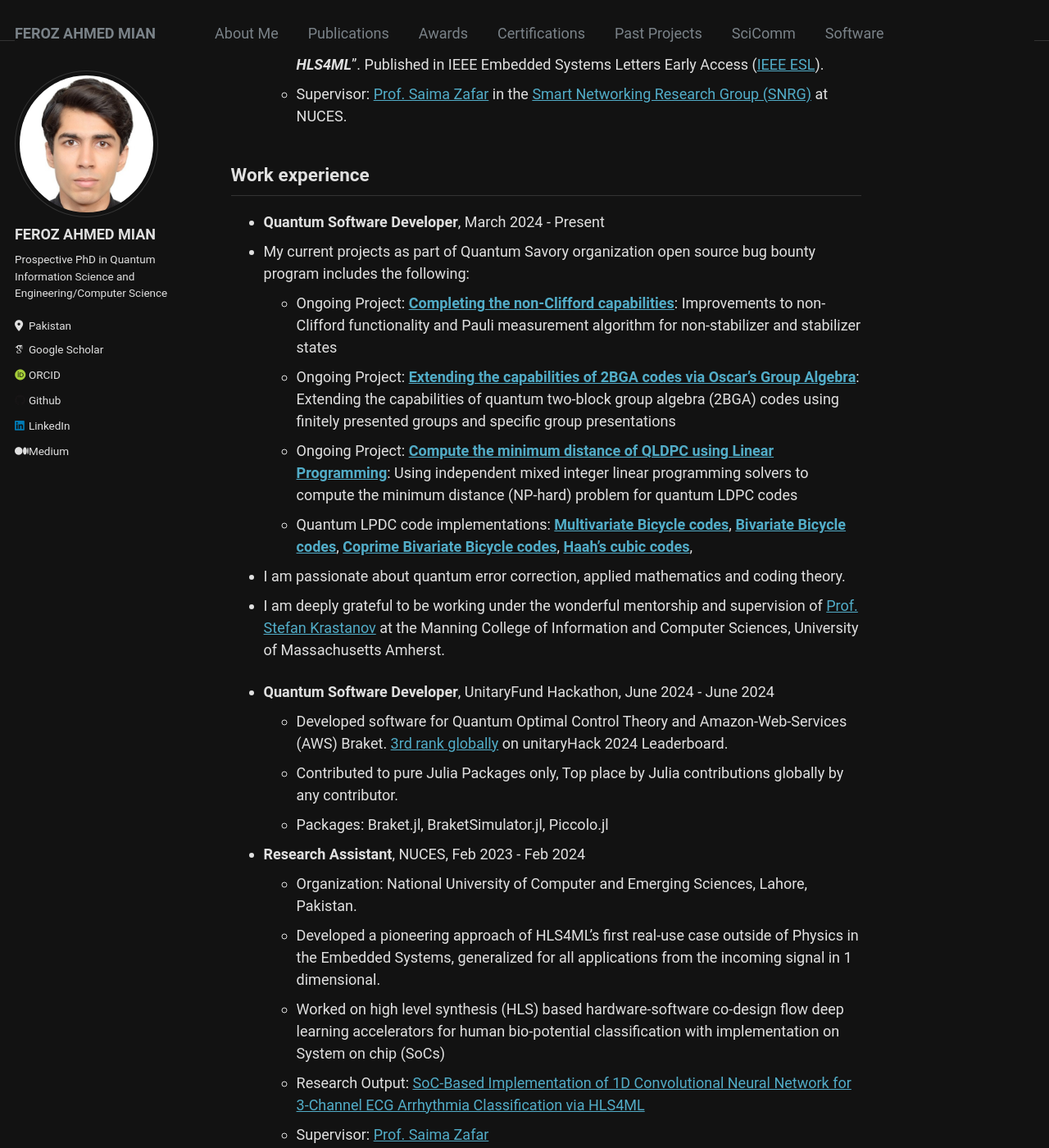
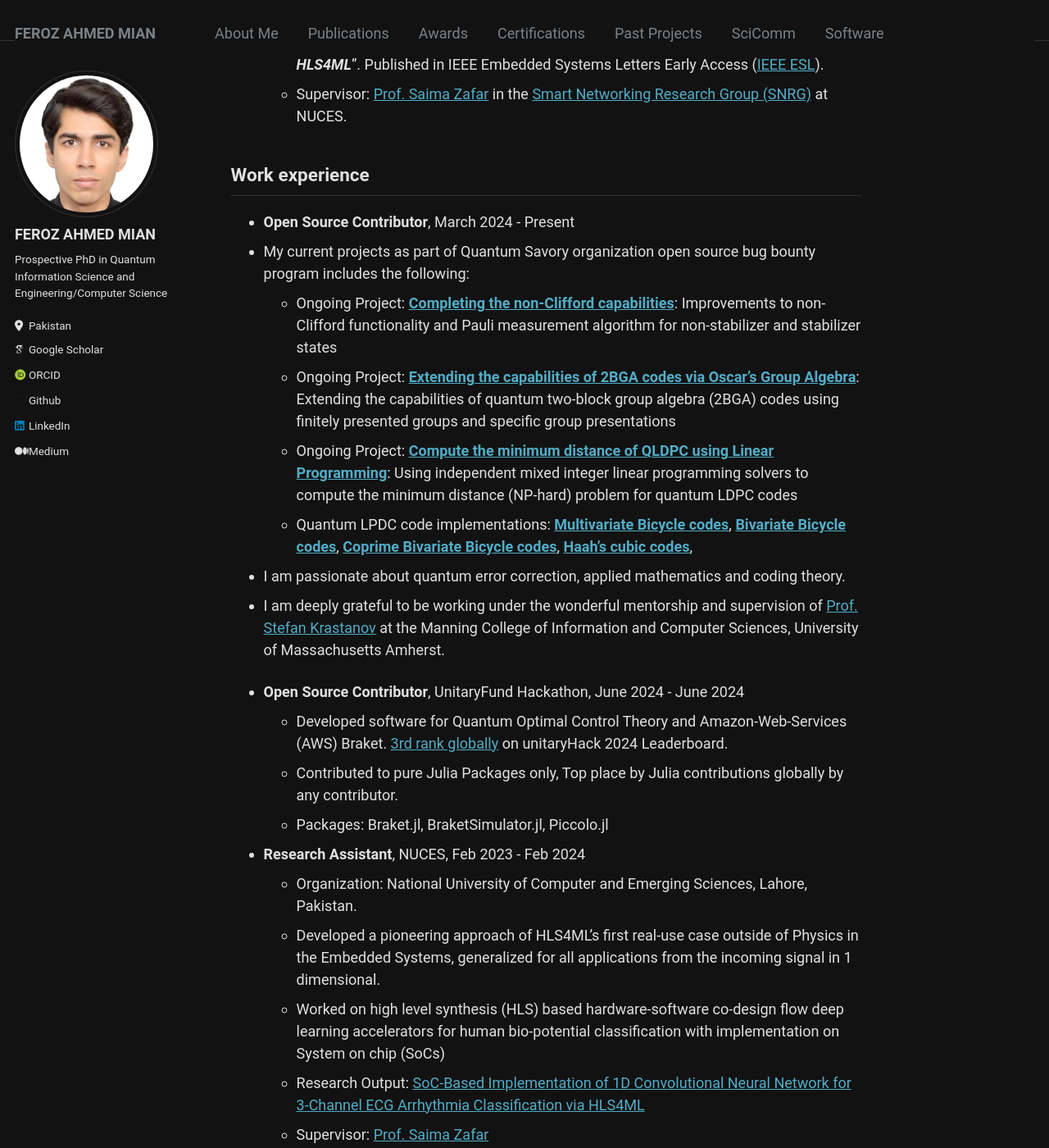
Before and after one commit to Fe-r-oz/Fe-r-oz.github.io, a Jekyll site: the page built from _pages/about.md, in a window 1280 px wide and 1400 px high, scrolled down 1554 px. Shown: the whole window at 82% size. Built offline with Jekyll 4.4.1, drawn with Linux system fonts in a browser that asks for light colours; some web fonts are replaced.

Commit message:
Update about.md

```diff
--- a/_pages/about.md
+++ b/_pages/about.md
@@ -41,7 +41,7 @@ I graduated Magna Cum Laude with a Bachelor’s degree in Electrical Engineering
   * Supervisor: [Prof. Saima Zafar](https://lhr.nu.edu.pk/ee/facultyProfile/4198) in the [Smart Networking Research Group (SNRG)](https://lhr.nu.edu.pk/ee/research/snrg) at NUCES.
 
 ## Work experience
-* **Quantum Software Developer**, March 2024 - Present
+* **Open Source Contributor**, March 2024 - Present
  * My current projects as part of Quantum Savory organization open source bug bounty program includes the following:
     - Ongoing Project: **[Completing the non-Clifford capabilities](https://github.com/QuantumSavory/QuantumClifford.jl/issues/309)**: Improvements to non-Clifford functionality and Pauli measurement algorithm for non-stabilizer and stabilizer states
     - Ongoing Project: **[Extending the capabilities of 2BGA codes via Oscar's Group Algebra](https://github.com/QuantumSavory/QuantumClifford.jl/issues/396)**: Extending the capabilities of quantum two-block group algebra (2BGA) codes using finitely presented groups and specific group presentations
@@ -50,7 +50,7 @@ I graduated Magna Cum Laude with a Bachelor’s degree in Electrical Engineering
   * I am passionate about quantum error correction, applied mathematics and coding theory.
   * I am deeply grateful to be working under the wonderful mentorship and supervision of [Prof. Stefan Krastanov](https://www.cics.umass.edu/about/directory/stefan-krastanov) at the Manning College of Information and Computer Sciences, University of Massachusetts Amherst.
 
-* **Quantum Software Developer**, UnitaryFund Hackathon, June 2024 - June 2024
+* **Open Source Contributor**, UnitaryFund Hackathon, June 2024 - June 2024
   * Developed software for Quantum Optimal Control Theory and Amazon-Web-Services (AWS) Braket. [3rd rank globally](https://unitaryhack.dev/leaderboard/) on unitaryHack 2024 Leaderboard.
   * Contributed to pure Julia Packages only, Top place by Julia contributions globally by any contributor.
   * Packages: Braket.jl, BraketSimulator.jl, Piccolo.jl
```
